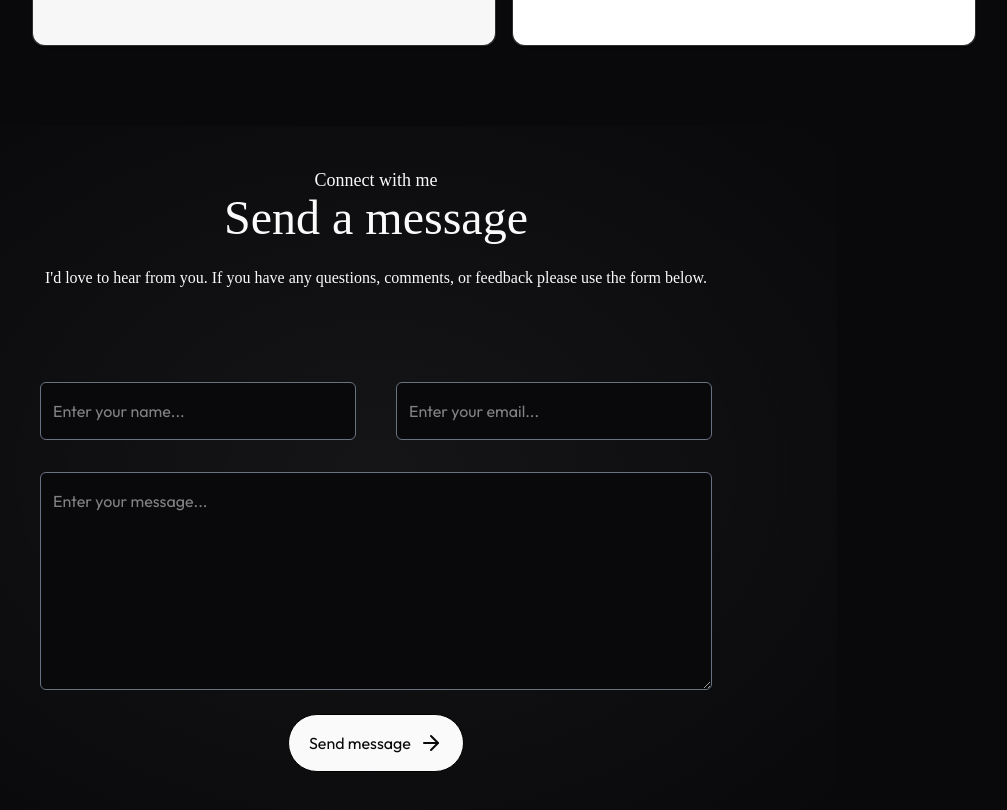
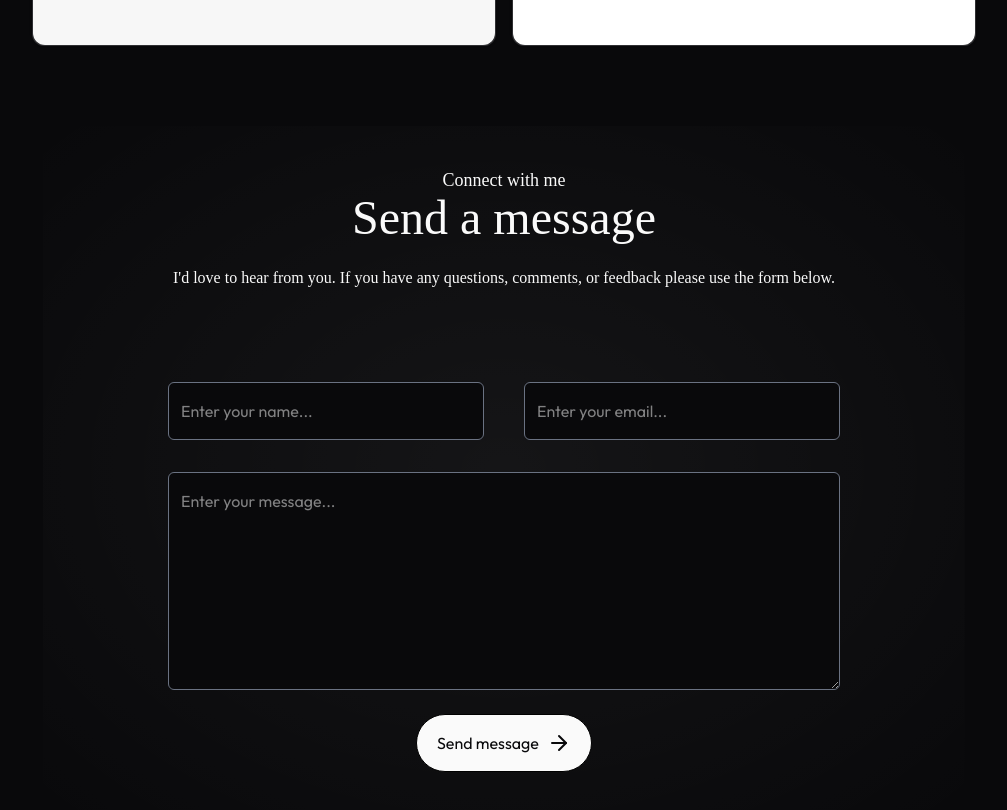
Before and after one commit to Seedling32/portfolio, a Next.js app: page / in a window 1280 px wide. Shown: the part 3100-3910 px from the top of the page, without its empty margins (136-1143 px from the left). Built offline with nearby package versions, Linux system fonts and the light colour scheme; no server answers; a web font is replaced by a local one.

Commit message:
Missed file

```diff
--- a/components/Contact.tsx
+++ b/components/Contact.tsx
@@ -37,7 +37,7 @@ const Contact = () => {
   return (
     <div
       id="contact"
-      className="w-full max-w-5xl p-10 scroll-mt-24 bg-[url(/footer-bg-color.png)] bg-no-repeat bg-center bg-[length:90%_auto] dark:bg-radial from-white/5 to-transparent"
+      className="w-full max-w-5xl mx-auto p-10 scroll-mt-24 bg-[url(/footer-bg-color.png)] bg-no-repeat bg-center bg-[length:90%_auto] dark:bg-radial from-white/5 to-transparent"
     >
       <motion.div
         initial={{ y: -100 }}
```
